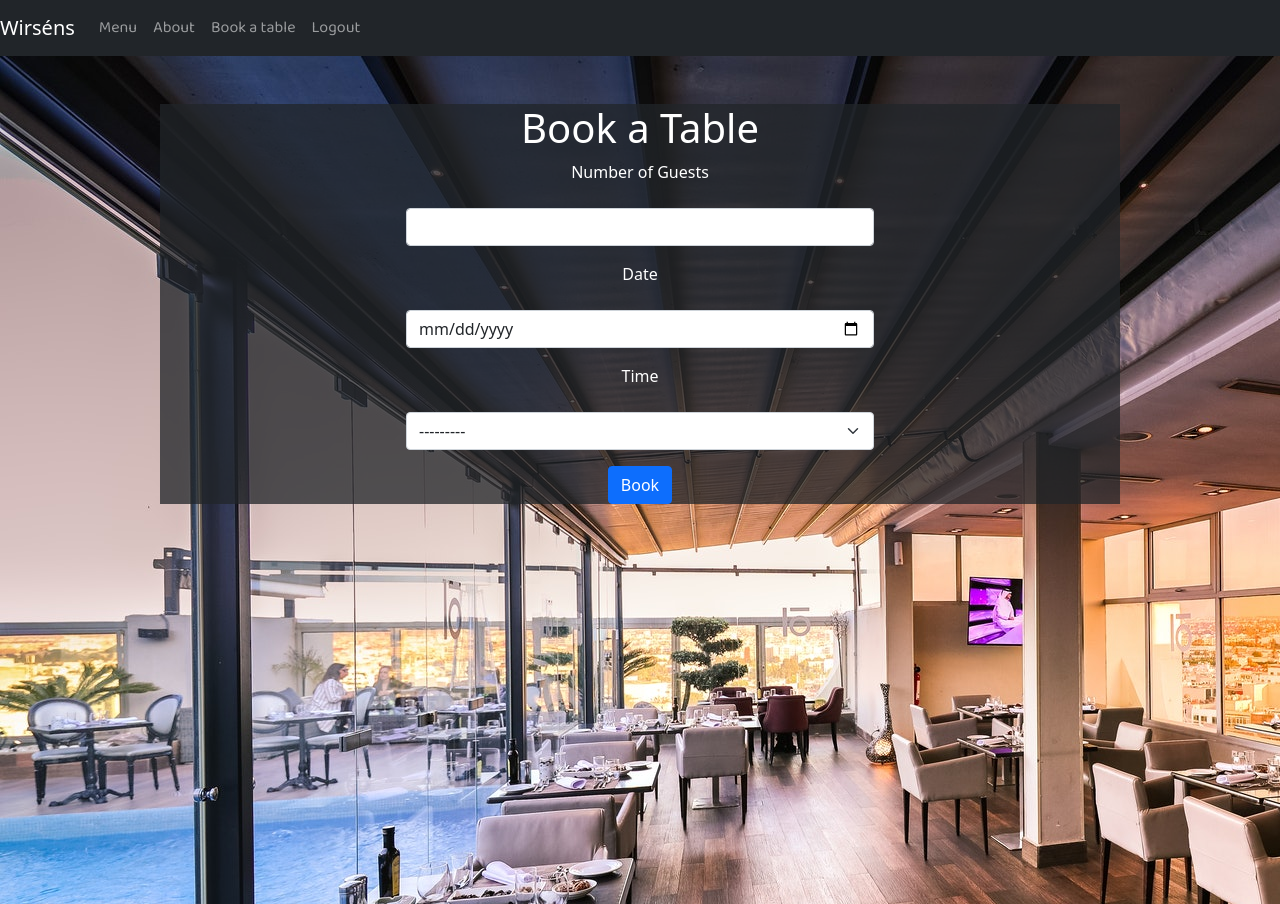
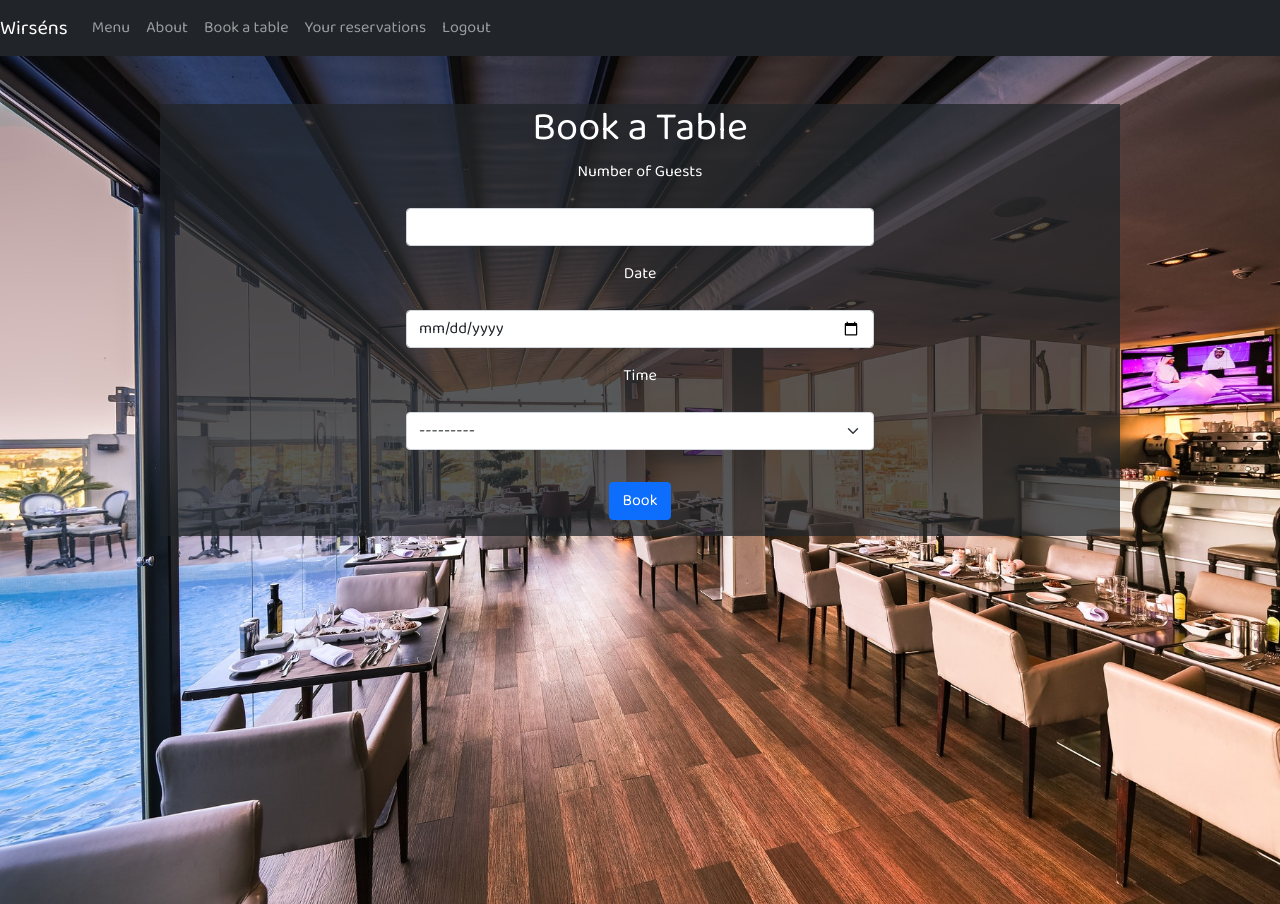
Before and after one commit to FilipWirsen/pp4-restaurant-project, a Django app: page /reservation in a window 1280 px wide. Run offline with Django 3.2, Linux system fonts and the light colour scheme; the visitor is signed in with stand-in values (Sample User, id 1); some libraries are stand-ins or nearby versions.

Commit message:
Change font size and add link to nav

```diff
--- a/static/css/style.css
+++ b/static/css/style.css
@@ -1,17 +1,16 @@
 @import url('https://fonts.googleapis.com/css2?family=Baloo+2&display=swap');
-html {
+
+body {
+    background: black url("/static/images/background.jpg") no-repeat;
     -webkit-background-size: cover;
     -moz-background-size: cover;
     -o-background-size: cover;
     background-size: cover;
-  }
-
-body {
-    background: black url("/static/images/background.jpg") no-repeat;
+    font-family: 'Baloo 2', cursive;
 }
 
-.nav-link{
-  font-family: 'Baloo 2', cursive;
+.nav-link {
+  font-size: 2vh;
 }
 
 .main-container {
--- a/templates/base.html
+++ b/templates/base.html
@@ -29,6 +29,7 @@
             {% if user.is_authenticated %}
 
                 <a class="nav-item nav-link" href="{% url 'reservation' %}">Book a table</a>
+                <a class="nav-item nav-link" href="#">Your reservations</a>
                 <a class="nav-item nav-link" href="{% url 'logout' %}">Logout</a>
             {% else %}
             <a class="nav-item nav-link" href="{% url 'login' %}">Login</a>
--- a/templates/reservation/reservation.html
+++ b/templates/reservation/reservation.html
@@ -25,7 +25,7 @@
         </div>
 
         <div class="d-flex justify-content-center">
-          <button type="submit" class="btn btn-primary">Book</button>
+          <button type="submit" class="btn btn-primary mt-3 mb-3">Book</button>
       </div>
     </div>
 </form>
--- a/wirsens_restaurant/views.py
+++ b/wirsens_restaurant/views.py
@@ -56,11 +56,11 @@ def reserve_table(request):
             post.end_time = post.time + 120
 
             if post.date < datetime.date.today():
-                form = MakeReservationForm()
                 messages.error(
                     request, "Date has to be today or future, please choose another date")
                 return render(
                     request, 'reservation/reservation.html', {'form': form})
+
             availible_table, availible = check_availability(
                 post.size, post.date, post.time)
 
```
Also changed, not shown: templates/reservation/manage_reservations.html (added).
